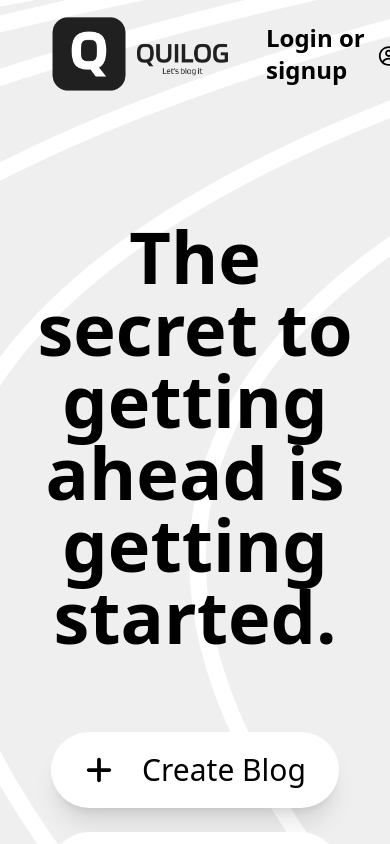
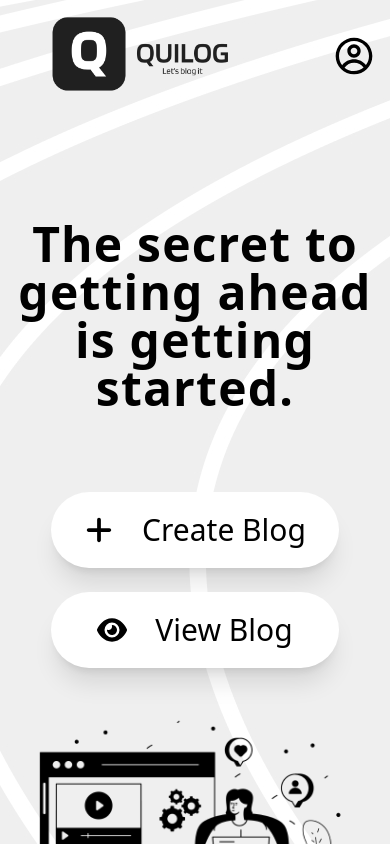
Before and after one commit to Anirban165/next-js-performance-analysis, a Next.js app: page / in a window 390 px wide. Shown: the top 844 px of the page. Built offline with nearby package versions, Linux system fonts and the light colour scheme.

Commit message:
Completed homepage ui

```diff
--- /dev/null
+++ b/src/app/create-blog/page.tsx
@@ -0,0 +1,7 @@
+export default function Page() {
+    return (
+        <div>
+            Create blog
+        </div>
+    )
+}
--- a/src/app/layout.tsx
+++ b/src/app/layout.tsx
@@ -1,19 +1,7 @@
 import type {Metadata} from "next";
 import {ReactNode} from "react";
-import localFont from "next/font/local";
 import "./globals.css";
 import NavBar from "@/components/NavBar";
-
-const geistSans = localFont({
-    src: "./fonts/GeistVF.woff",
-    variable: "--font-geist-sans",
-    weight: "100 900",
-});
-const geistMono = localFont({
-    src: "./fonts/GeistMonoVF.woff",
-    variable: "--font-geist-mono",
-    weight: "100 900",
-});
 
 export const metadata: Metadata = {
     title: "Create Next App",
@@ -26,7 +14,7 @@ export default function RootLayout({children}: Readonly<{
     return (
         <html lang="en">
         <body
-            className={`${geistSans.variable} ${geistMono.variable} antialiased  mx-auto max-w-2xl px-4 sm:px-6 md:max-w-7xl lg:max-w-[100rem] lg:px-8`}
+            className={`mx-auto max-w-2xl px-4 sm:px-6 md:max-w-7xl lg:max-w-[100rem] lg:px-8`}
         >
         <NavBar/>
         {children}
--- a/src/app/page.tsx
+++ b/src/app/page.tsx
@@ -3,23 +3,29 @@ import IconButtonComponent from "@/components/IconButton";
 import {FaEye, FaPlus} from "react-icons/fa6";
 import Image from "next/image";
 import homePageImage from "@/assets/homepage-image.png";
+import Link from "next/link";
 
 export default function Home() {
     return (
         <div>
-            <h1 className={"text-7xl pt-28 pb-20 w-full text-center md:w-2/3 sm:text-left font-semibold"}>
+            <h1 className={"text-5xl md:text-7xl pt-28 pb-20 w-full text-center md:w-2/3 sm:text-left font-semibold tracking-wide"}>
                 The secret to getting ahead is getting started.
             </h1>
 
             <div className={' grid grid-cols-1 lg:grid-cols-2'}>
                 <div className={"md:w-fit flex flex-col justify-start items-center gap-6"}>
+                    <Link href={"/create-blog"}>
                     <IconButtonComponent icon={
                         <FaPlus className={"text-3xl"}/>
                     } text={"Create Blog"}/>
+                    </Link>
 
+
+                    <Link href={"read-blog"}>
                     <IconButtonComponent icon={
                         <FaEye className={"text-3xl"}/>
                     } text={"View Blog"}/>
+                    </Link>
                 </div>
 
                 <Image className={"object-cover"} src={homePageImage} alt={"homepage image"}/>
--- /dev/null
+++ b/src/app/read-blog/page.tsx
@@ -0,0 +1,7 @@
+export default function Page() {
+    return (
+        <div>
+            Read Blog
+        </div>
+    )
+}
--- a/src/components/NavBar.tsx
+++ b/src/components/NavBar.tsx
@@ -7,7 +7,7 @@ export default function NavBar() {
         <div className={"flex w-full justify-between items-center"}>
             <Image src={logoWithSideName} alt={"quilog"} width={250} height={250} className={""}/>
             <div className={"flex items-center gap-3"}>
-                <h1 className={"text-2xl font-semibold"}>Login or signup</h1>
+                <h1 className={" hidden sm:block text-2xl font-semibold"}>Login or signup</h1>
                 <CgProfile className={"h-10 w-10 mt-1"}/>
             </div>
         </div>
```
Also changed, not shown: .prettierrc.cjs (added), src/app/fonts/GeistMonoVF.woff (deleted), src/app/fonts/GeistVF.woff (deleted).
